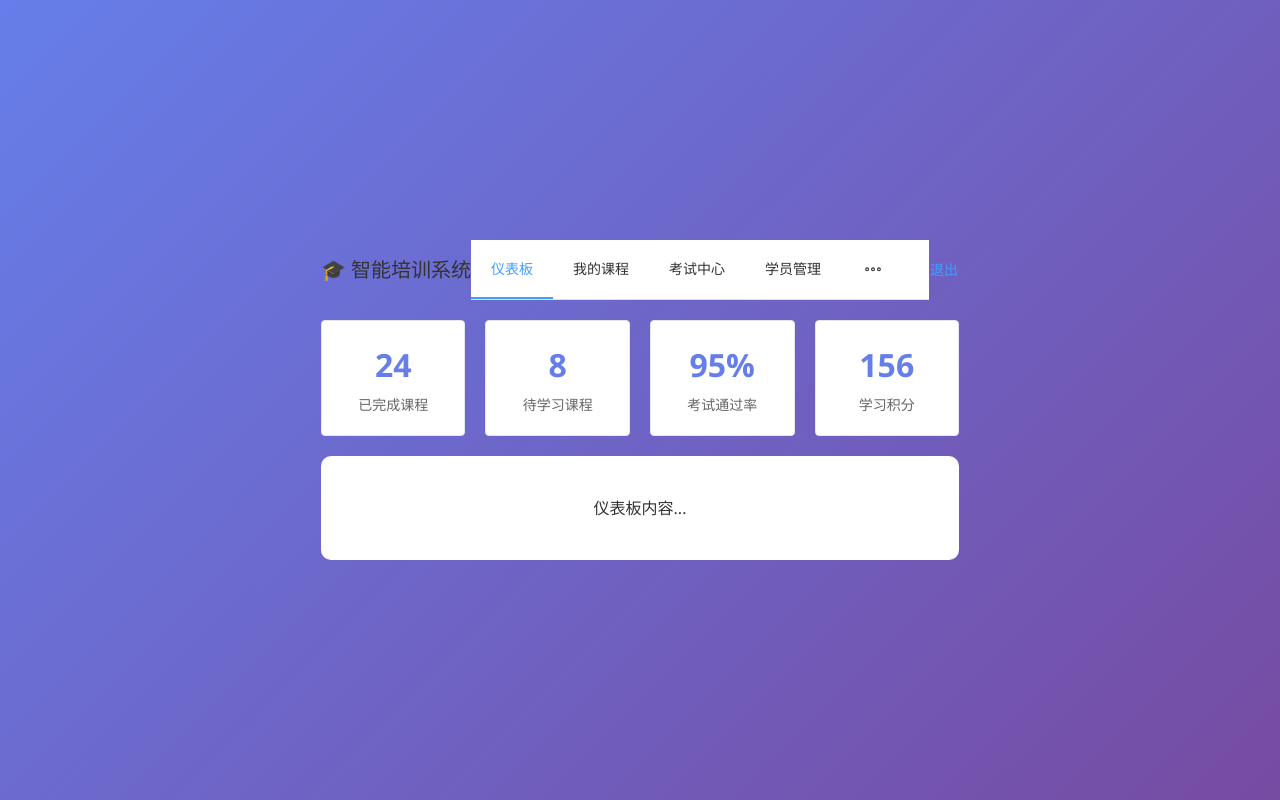
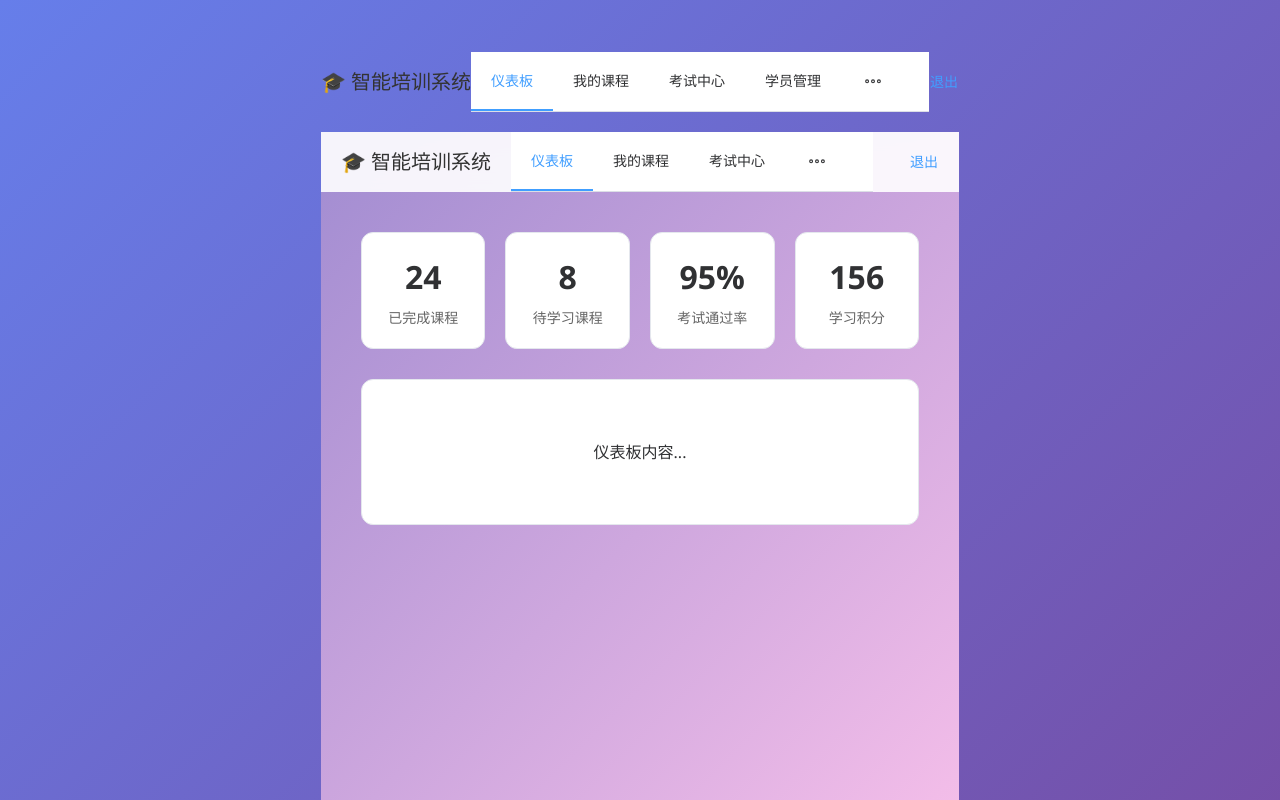
Before and after one commit to proydq/platform-training, a Vue app in the folder frontend/: page /app/dashboard in a window 1280 px wide. Shown: the top 800 px of the page. Built offline with nearby package versions, Linux system fonts and the light colour scheme.

Commit message:
refactor dashboard view to element plus layout

```diff
--- a/frontend/src/views/DashboardView.vue
+++ b/frontend/src/views/DashboardView.vue
@@ -1,5 +1,17 @@
 <script setup>
-import StatsCard from '../components/StatsCard.vue'
+import { ref } from 'vue'
+import { ElMessage } from 'element-plus'
+
+const activeMenu = ref('dashboard')
+
+function handleSelect(index) {
+  activeMenu.value = index
+}
+
+function logout() {
+  ElMessage.success('已退出登录')
+}
+
 const stats = [
   { number: '24', label: '已完成课程' },
   { number: '8', label: '待学习课程' },
@@ -7,24 +19,84 @@ const stats = [
   { number: '156', label: '学习积分' }
 ]
 </script>
+
 <template>
-  <div>
-    <el-row :gutter="20" class="stats-grid">
-      <el-col :xs="12" :sm="6" v-for="(item, index) in stats" :key="index">
-        <StatsCard :number="item.number" :label="item.label" />
-      </el-col>
-    </el-row>
-    <div class="main-placeholder">仪表板内容...</div>
-  </div>
+  <el-container class="dashboard-container">
+    <el-header class="nav-bar">
+      <div class="nav-left">
+        <div class="logo">🎓 智能培训系统</div>
+        <el-menu mode="horizontal" :default-active="activeMenu" @select="handleSelect">
+          <el-menu-item index="dashboard">仪表板</el-menu-item>
+          <el-menu-item index="courses">我的课程</el-menu-item>
+          <el-menu-item index="exams">考试中心</el-menu-item>
+          <el-menu-item index="students">学员管理</el-menu-item>
+        </el-menu>
+      </div>
+      <el-button class="logout-btn" type="text" @click="logout">退出</el-button>
+    </el-header>
+    <el-main>
+      <div class="content-wrapper">
+        <el-row :gutter="20" class="stats-grid">
+          <el-col :xs="12" :sm="6" v-for="(item, i) in stats" :key="i">
+            <el-card class="stat-card" shadow="hover">
+              <div class="stat-number">{{ item.number }}</div>
+              <div class="stat-label">{{ item.label }}</div>
+            </el-card>
+          </el-col>
+        </el-row>
+        <el-card class="main-placeholder" shadow="never">仪表板内容...</el-card>
+      </div>
+    </el-main>
+  </el-container>
 </template>
+
 <style scoped>
-.stats-grid {
-  margin-bottom: 20px;
+.dashboard-container {
+  min-height: 100vh;
+  background: linear-gradient(135deg, #a18cd1, #fbc2eb);
+}
+.nav-bar {
+  display: flex;
+  justify-content: space-between;
+  align-items: center;
+  position: sticky;
+  top: 0;
+  z-index: 10;
+  background: rgba(255, 255, 255, 0.9);
+  backdrop-filter: blur(10px);
+  padding: 0 20px;
+}
+.nav-left {
+  display: flex;
+  align-items: center;
+}
+.logo {
+  font-weight: 700;
+  font-size: 20px;
+  margin-right: 20px;
+}
+.content-wrapper {
+  max-width: 1200px;
+  margin: 0 auto;
+  padding: 20px;
+}
+.stat-card {
+  text-align: center;
+  border-radius: 12px;
+}
+.stat-number {
+  font-size: 32px;
+  font-weight: 700;
+  margin-bottom: 6px;
+}
+.stat-label {
+  font-size: 14px;
+  color: #666;
 }
 .main-placeholder {
-  background: #fff;
+  margin-top: 30px;
+  border-radius: 12px;
+  text-align: center;
   padding: 40px;
-  border-radius: 10px;
-  text-align: center;
 }
 </style>
```
